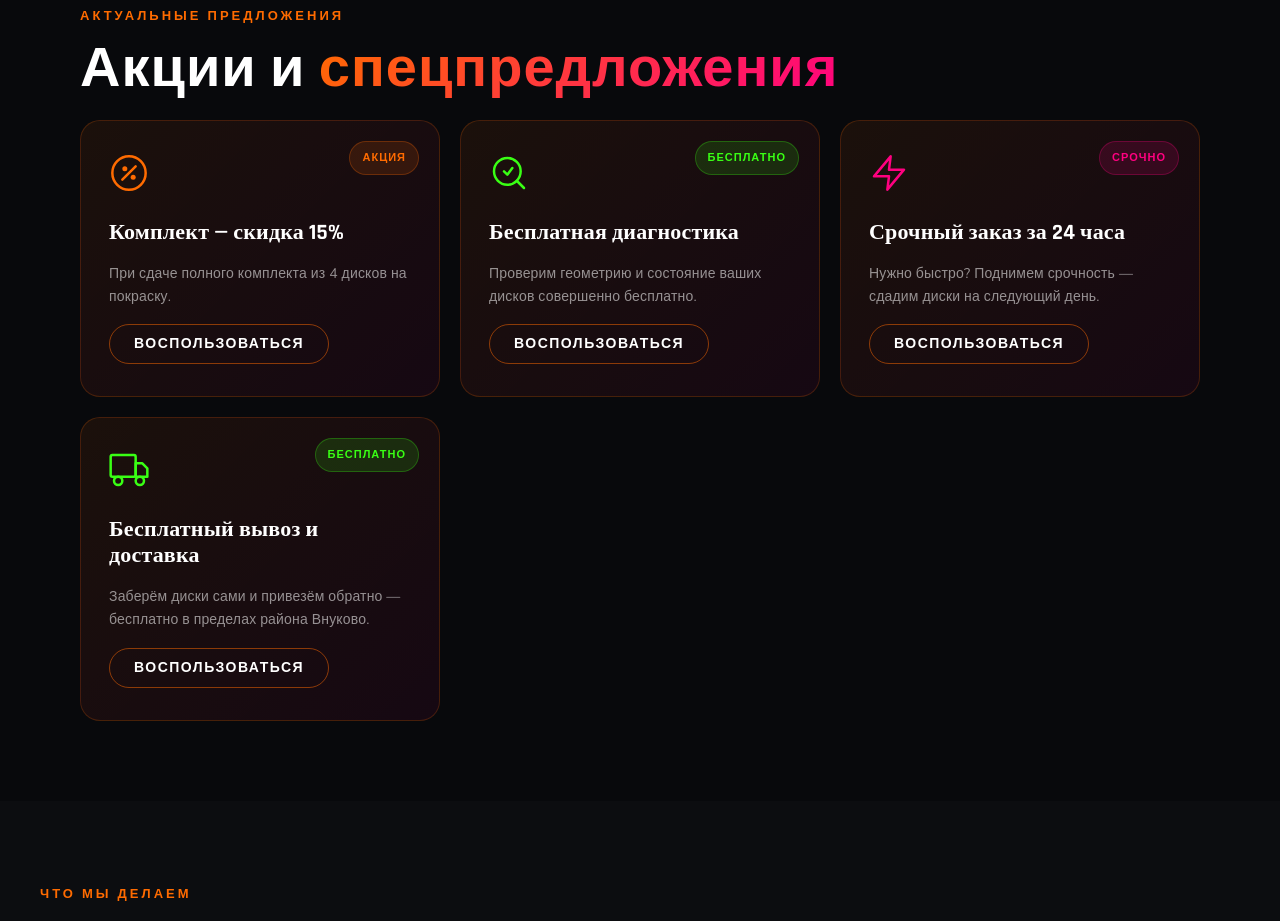
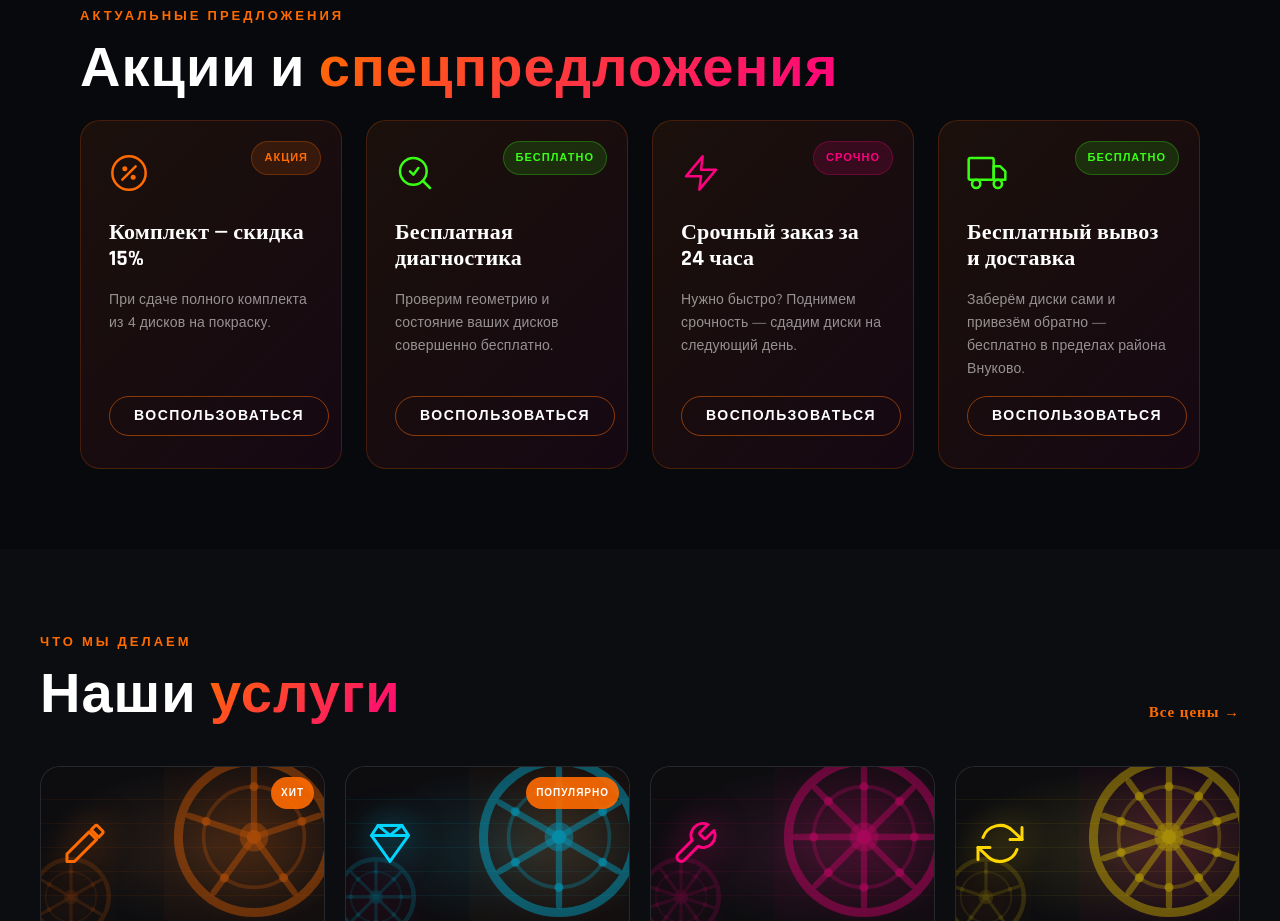
Before and after one commit to mikhailmikemorozov-coder/moaans, a React (Vite) app: page / in a window 1280 px wide. Shown: the part 980-1901 px from the top of the page. Built offline with nearby package versions, Linux system fonts and the light colour scheme.

Commit message:
Change promos to 4-column grid

```diff
--- a/src/App.jsx
+++ b/src/App.jsx
@@ -398,6 +398,12 @@ export default function App() {
 
         .star { color: #ffd700; font-size: 14px; }
 
+        @media (max-width:1100px) {
+          .promos-grid { grid-template-columns: repeat(2, 1fr) !important; }
+        }
+        @media (max-width:600px) {
+          .promos-grid { grid-template-columns: 1fr !important; }
+        }
         @media (max-width:900px) {
           .grid-3, .grid-4 { grid-template-columns: repeat(2,1fr); }
         }
@@ -618,7 +624,7 @@ export default function App() {
         <p className="section-kicker">Актуальные предложения</p>
         <h2 className="section-title">Акции и <span className="grad-text">спецпредложения</span></h2>
 
-        <div className="grid-3">
+        <div style={{ display: "grid", gridTemplateColumns: "repeat(4, 1fr)", gap: 24 }} className="promos-grid">
           {PROMOS.map((p, i) => (
             <div key={i} style={{
               background: "linear-gradient(135deg, rgba(255,107,0,.08) 0%, rgba(255,0,128,.06) 100%)",
```
